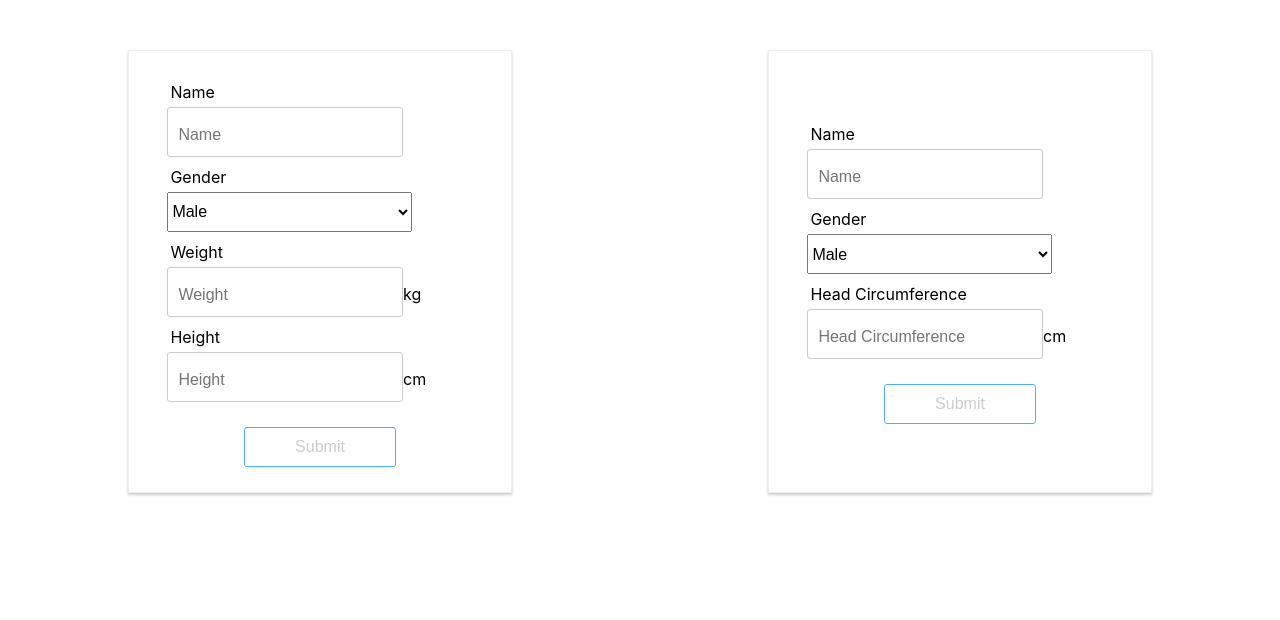
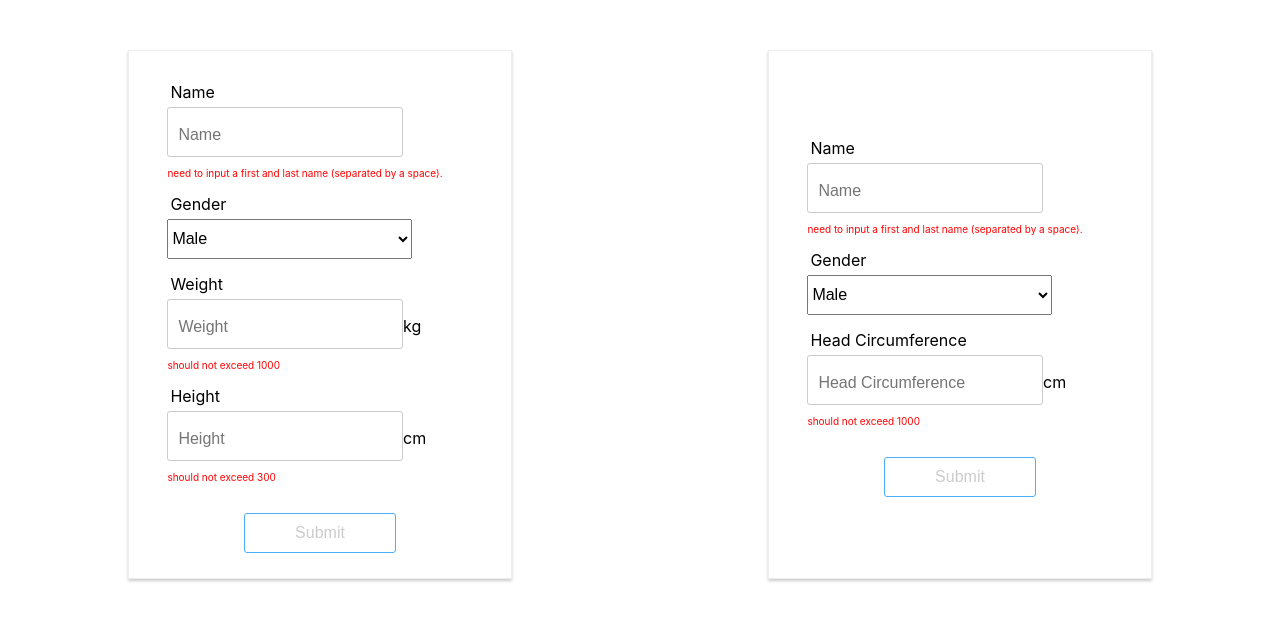
Before and after one commit to CharlesXyt/Clinic_to_Cloud, a React (Create React App) app: page / in a window 1280 px wide. Shown: the top 620 px of the page. Built offline with nearby package versions, Linux system fonts and the light colour scheme.

Commit message:
add Error Message

```diff
--- a/src/component/Input/Input.js
+++ b/src/component/Input/Input.js
@@ -1,5 +1,5 @@
 import React from 'react'
-import {StyledInput,StyledSelect,StyledLabel} from './StyledInputs'
+import {StyledInput,StyledSelect,StyledLabel,ErrorMessage} from './StyledInputs'
 
 
 const input = (props) => {
@@ -33,6 +33,7 @@ const input = (props) => {
                         <StyledLabel>{props.displayName}</StyledLabel>
                         {inputElement}
                         <span style={{fontSize:"16px"}}>{props.unitOfMeasure}</span>
+                        <ErrorMessage>{!props.valid ? props.message : null}</ErrorMessage>
                     </div>) : null
     return (
         <div>
--- a/src/component/Input/StyledInputs.js
+++ b/src/component/Input/StyledInputs.js
@@ -36,8 +36,14 @@ const StyledSelect = styled.select`
     font-size: 16px;
 `
 
+const ErrorMessage = styled.p`
+    font-size:10px;
+    color:red
+`
+
 export {
     StyledInput,
     StyledSelect,
-    StyledLabel
+    StyledLabel,
+    ErrorMessage
 }
--- a/src/container/onlineSubmit/onlineSubmit.js
+++ b/src/container/onlineSubmit/onlineSubmit.js
@@ -15,6 +15,9 @@ class OnlineSubmit extends React.Component{
             headPropsDisable:true,
             bmiIndex:null
         }
+    }
+
+    componentDidMount(){
     }
 
     buttonOnClick = (type) => {
@@ -73,7 +76,7 @@ class OnlineSubmit extends React.Component{
         this.setState({
             ...this.state,
             [formType]:newPropState,
-            [disableType]:isDisable
+            [disableType]:isDisable,
         })
     }
 
```
